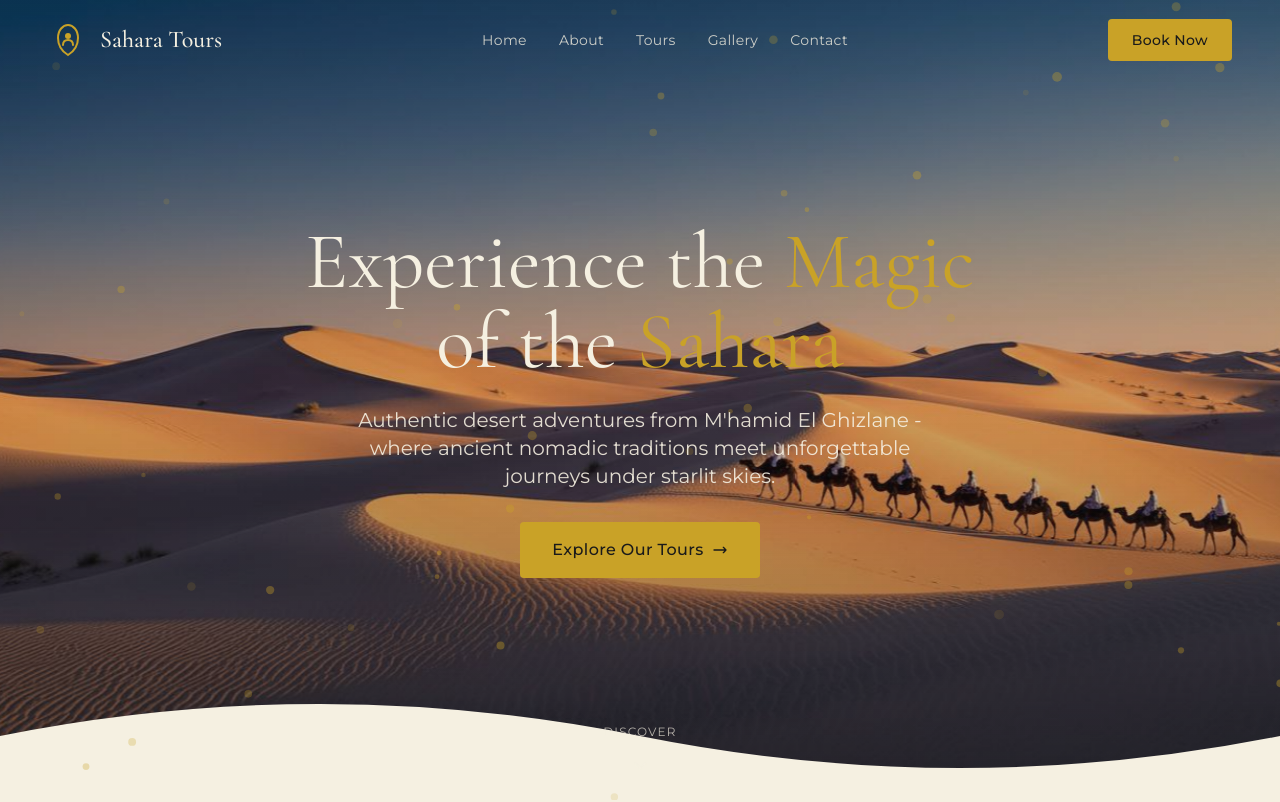
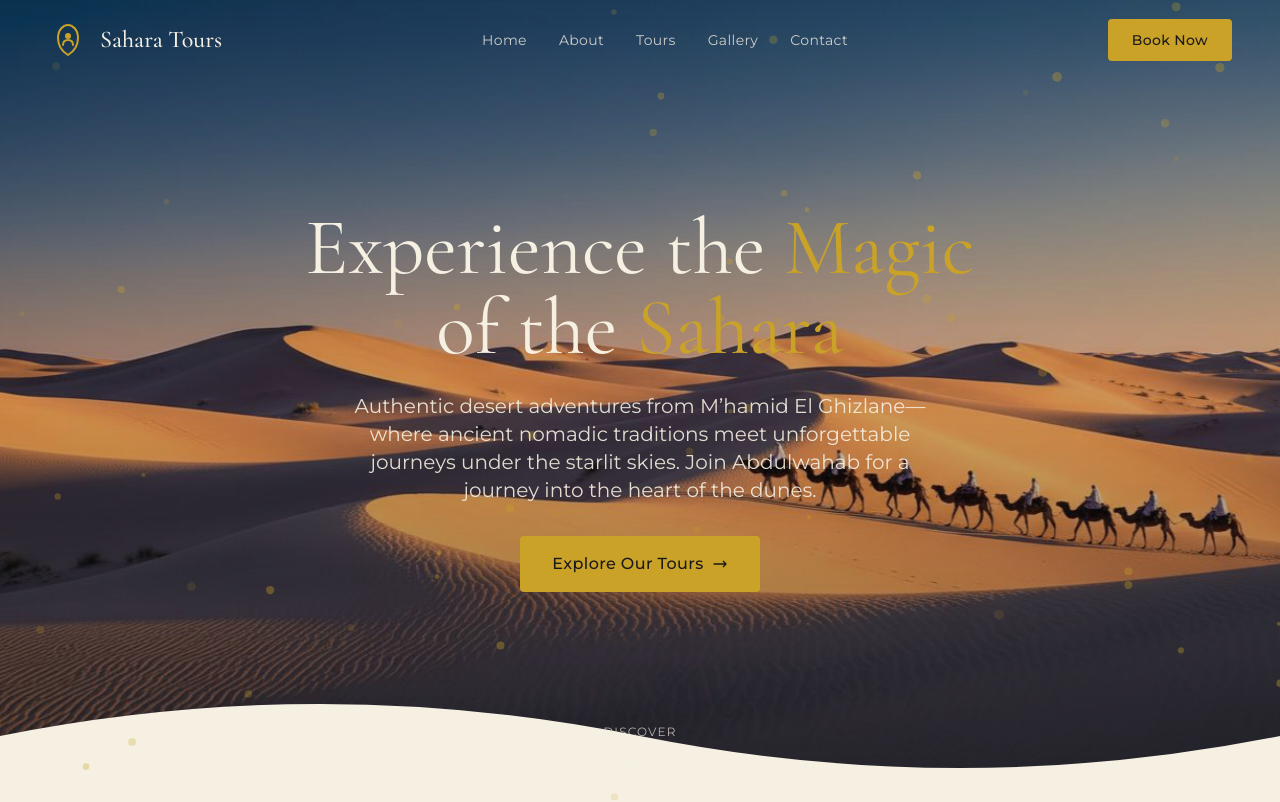
Before and after one commit to azardieer-lang/la-port-de-la-desert, a React (Vite) app: page / in a window 1280 px wide. Shown: the top 802 px of the page. Built offline with nearby package versions, Linux system fonts and the light colour scheme.

Commit message:
Update Hero section with Abdulwahab info

```diff
--- a/src/sections/Hero.tsx
+++ b/src/sections/Hero.tsx
@@ -225,8 +225,9 @@ const Hero = () => {
 
           {/* Subheadline */}
           <p className="hero-subheadline font-body text-base md:text-lg lg:text-xl text-[#f5f0e1]/90 leading-relaxed mb-8 max-w-[600px] mx-auto">
-            Authentic desert adventures from M'hamid El Ghizlane - where ancient
-            nomadic traditions meet unforgettable journeys under starlit skies.
+              Authentic desert adventures from M’hamid El Ghizlane—
+              where ancient nomadic traditions meet unforgettable journeys under the starlit skies.
+              Join Abdulwahab for a journey into the heart of the dunes.
           </p>
 
           {/* CTA Button */}
```
